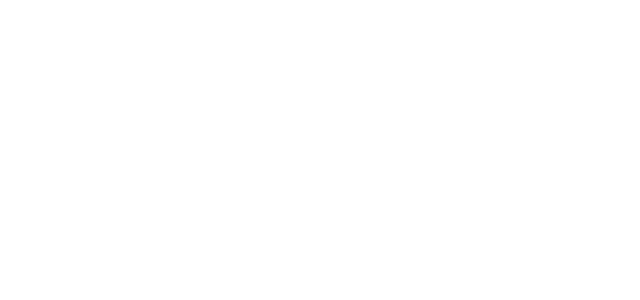
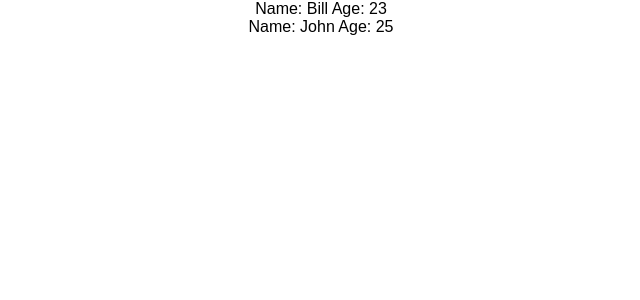
Before and after one commit to spritenation/restaurant, a React (Create React App) app: page / in a window 1280 px wide. Shown: the top 300 px of the page, without its empty margins (319-959 px from the left). Built offline with nearby package versions, Linux system fonts and the light colour scheme; no server answers.

Commit message:
Added some api parsing

```diff
--- a/package.json
+++ b/package.json
@@ -3,6 +3,7 @@
   "version": "0.1.0",
   "private": true,
   "dependencies": {
+    "axios": "^0.18.0",
     "react": "^16.4.1",
     "react-dom": "^16.4.1",
     "react-scripts": "1.1.4"
--- a/src/App.js
+++ b/src/App.js
@@ -1,13 +1,57 @@
 import React, { Component } from 'react';
 import './App.css';
 
+let fakeServerData = [
+  {
+    name: "Bill",
+    age: 23
+  },
+  {
+    name: "John",
+    age: 25
+  }
+];
+
+class Person extends Component {
+  render(){
+    return (
+      <div>
+        Name: {this.props.data.name} Age: {this.props.data.age}
+      </div>
+    );
+  }
+}
+
 class App extends Component {
+  constructor(){
+    super();
+    this.state = {
+      serverData:[],
+      filterString: 'pizza'
+    };
+  }
+
+  componentDidMount() {
+    this.setState({serverData: fakeServerData});
+
+    const key = "8699278b36f1587611b0adfbc56773b5";
+    const proxy = 'https://cors-anywhere.herokuapp.com/';
+
+    fetch(`${proxy}http://food2fork.com/api/search?key=${key}&q=${this.state.filterString}`)
+    .then(response => response.json())
+    .then(data => console.log(data));
+  }
+
   render() {
     return (
+
       <div className="App">
         <header className="">
         </header>
         <main>
+          {this.state.serverData.map(x =>
+            <Person data = {x}/>
+          )}
         </main>
       </div>
     );
```
Also changed, not shown: 1 other file (tests, documents, lock files or other folders).
